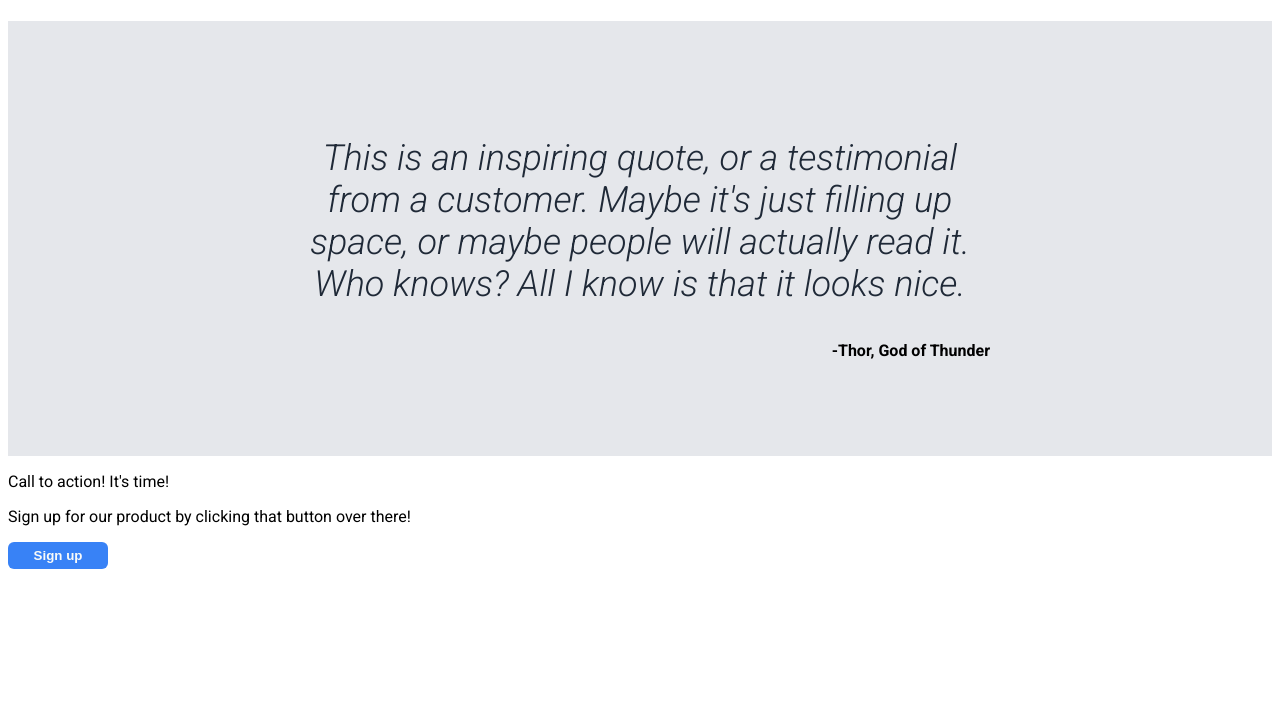
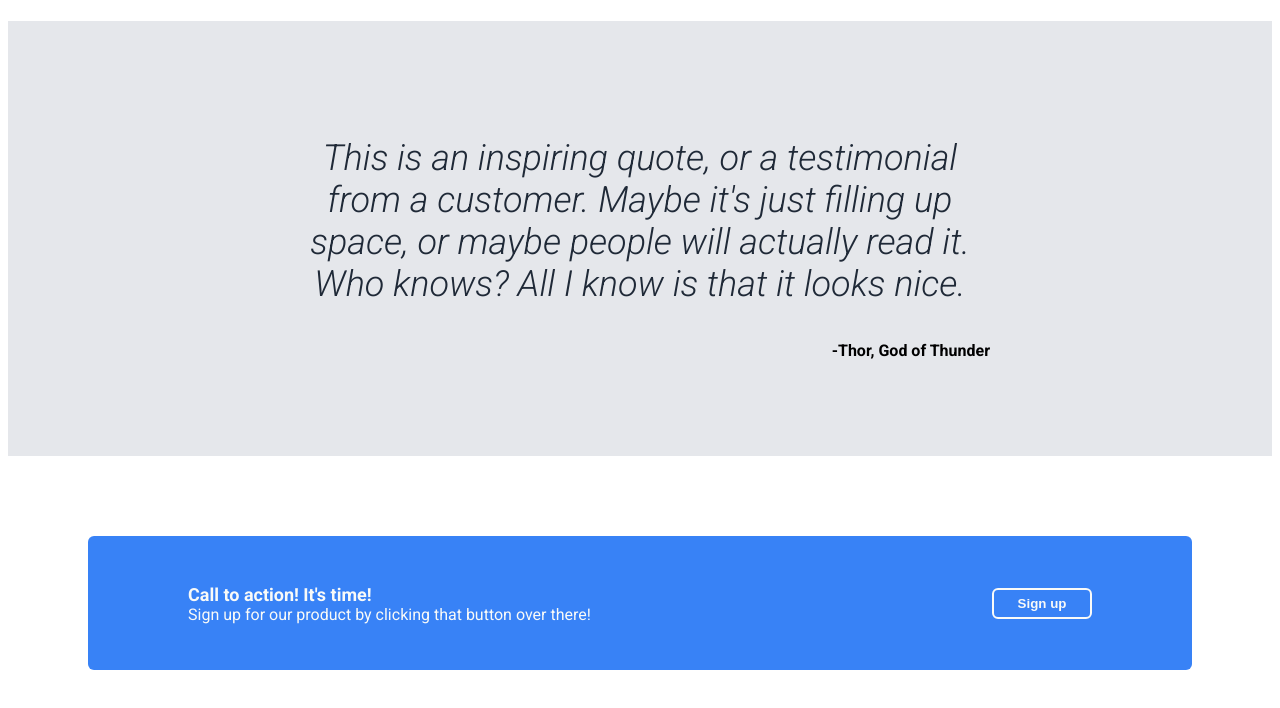
Before and after one commit to Rascarbo/landing_page, a plain HTML site: page index.html in a window 1280 px wide. Shown: the part 734-1442 px from the top of the page. Before the commit the page ends 1311 px from the top, so only its background shows below. Drawn offline with Linux system fonts and the light colour scheme.

Commit message:
Style the last body section

```diff
--- a/index.html
+++ b/index.html
@@ -23,7 +23,7 @@
                 <div>
                     <h1 class="firsth">This website is awesome</h1>
                     <p class="titlep">This website has some subtext that goes here under the main title. It's a smaller font and the color is lower contrast</p>
-                    <button>Sign up</button>
+                    <button class="firstbutton">Sign up</button>
                 </div>
                 <img src="img/pexels-shtefutsa-20870643.jpg" alt="animals in a park" class="imageh"/>
             </div>
@@ -65,11 +65,13 @@
                 <p class="name">-Thor, God of Thunder</p>
             </div>
         </div>
-        <div>
-            <div>
-                <p>Call to action! It's time!</p>
-                <p>Sign up for our product by clicking that button over there!</p>
-                <button>Sign up</button>
+        <div class="endbody">
+            <div class="bluebox">
+                <div>
+                    <p class="call">Call to action! It's time!</p>
+                    <p class="textc">Sign up for our product by clicking that button over there!</p>
+                </div>
+                <button class="secondbutton">Sign up</button>
             </div>
         </div>
     </body>
--- a/style.css
+++ b/style.css
@@ -32,7 +32,7 @@ body{
     height: auto;
 }
 
-button{
+.firstbutton{
     width: 100px;
     height: auto;
     background-color: #3882F6;
@@ -111,3 +111,44 @@ ul{
     height: auto;
     padding: 80px;
 }
+
+.endbody{
+    display: flex;
+    justify-content: center;
+    align-items: center;
+    padding: 80px;
+}
+
+.bluebox{
+    background-color: #3882F6;
+    padding: 30px 100px;
+    color:#F9FAF8;
+    border-radius: 6px;
+    width: 1200px;
+    display: flex;
+    justify-content: space-between;
+    align-items: center;
+}
+
+.call{
+    font-weight: bold;
+    font-size: 18px;
+    margin-bottom: 0;
+    padding-bottom: 0;
+}
+
+.textc{
+    margin-top: 0;
+    padding-top: 0;
+}
+
+.secondbutton{
+    width: 100px;
+    height: auto;
+    background-color: #3882F6;
+    border: solid 2px #F9FAF8;
+    padding: 6px;
+    color:#F9FAF8;
+    border-radius: 6px;
+    font-weight: 600;
+}
```
